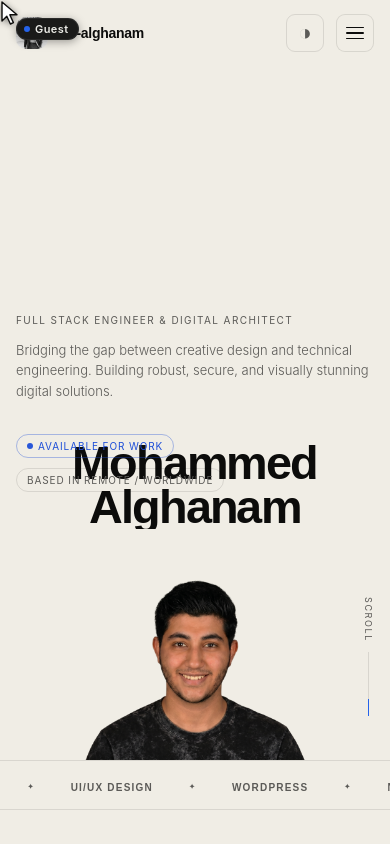
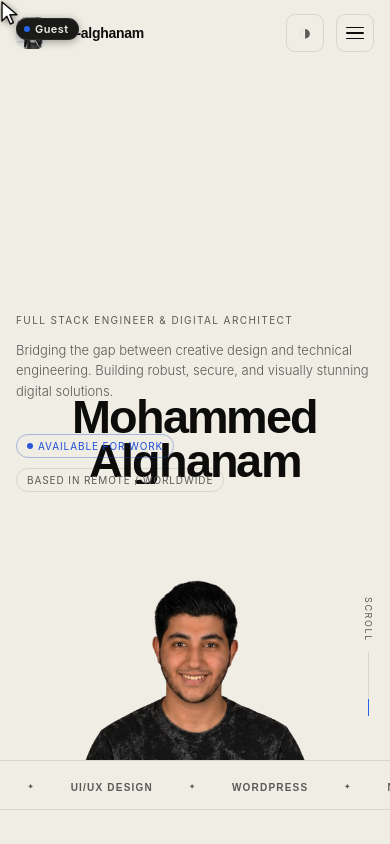
Before and after one commit to H3m0rv1ch1/My-Portfolio, a React (Vite) app: page / in a window 390 px wide. Shown: the top 844 px of the page. Built offline with nearby package versions, Linux system fonts and the light colour scheme.

Commit message:
fix: hero title moved up more

```diff
--- a/src/styles/global.css
+++ b/src/styles/global.css
@@ -261,7 +261,7 @@ nav.scrolled {
 
 .hero-title {
   position: absolute;
-  top: 36%;
+  top: 30%;
   left: 0;
   right: 0;
   z-index: 1;
@@ -1477,7 +1477,7 @@ body.menu-open {
   }
 
   .hero-title {
-    top: 56%;
+    top: 50%;
     font-size: clamp(38px, 11vw, 52px);
     line-height: 0.95;
   }
@@ -1581,7 +1581,7 @@ body.menu-open {
   }
 
   .hero-title {
-    top: 58%;
+    top: 52%;
     font-size: clamp(44px, 12vw, 100px);
   }
 
```
